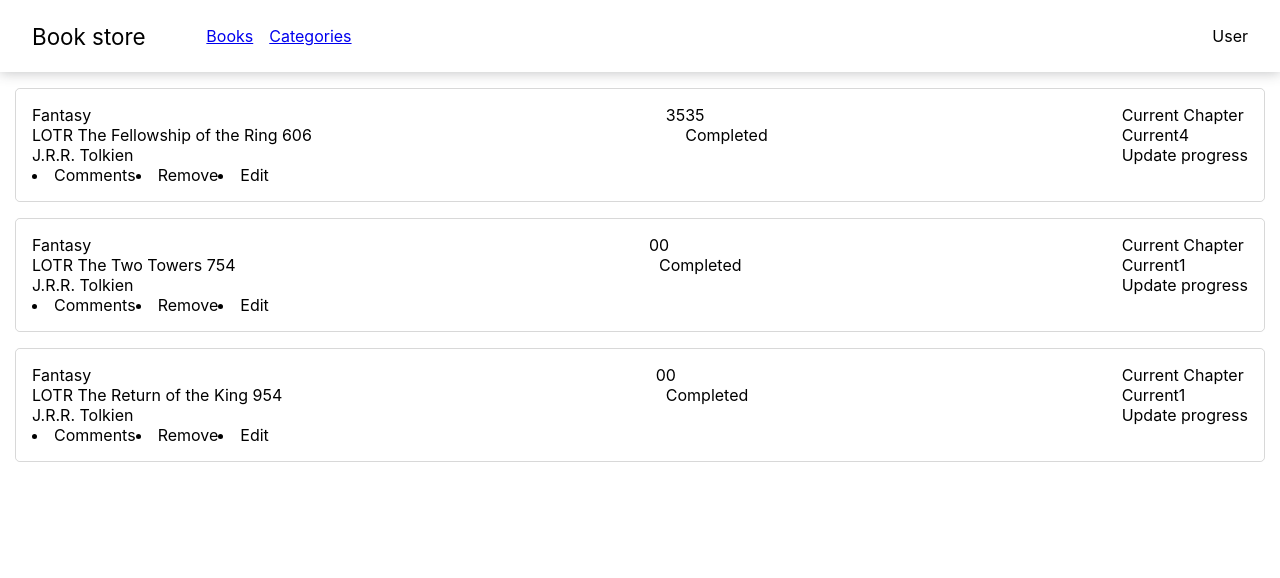
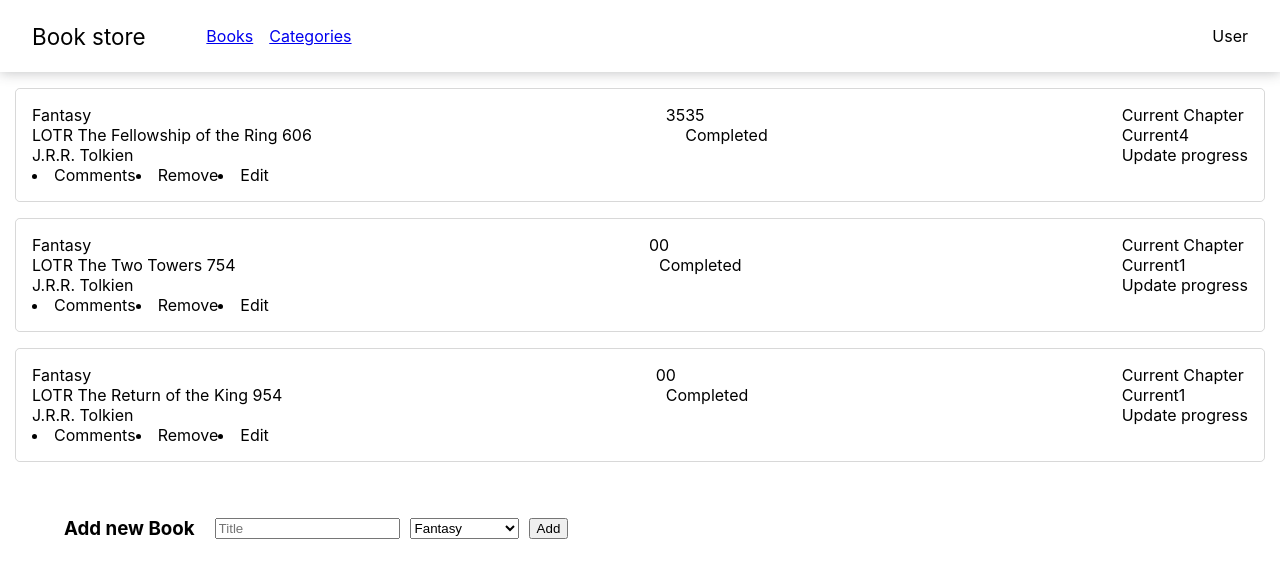
Before and after one commit to marijanbrvar/book_store_react, a React (Create React App) app: page / in a window 1280 px wide. Shown: the top 578 px of the page. Built offline with nearby package versions, Linux system fonts and the light colour scheme.

Commit message:
Add add new book form

```diff
--- /dev/null
+++ b/src/components/AddNewBook.js
@@ -0,0 +1,47 @@
+import React from 'react';
+import { useDispatch } from 'react-redux';
+import { addBook } from '../redux/books';
+import './addNewBook.css';
+
+const AddNewBook = () => {
+  const dispatch = useDispatch();
+  const options = ['Fantasy', 'Philosophy', 'ScienceFiction'];
+  const category = options.map((o) => (
+    <option key={o}>{o}</option>
+  ));
+
+  return (
+    <div className="new-book">
+      <div>
+        <h3>Add new Book</h3>
+      </div>
+      <div>
+        <form
+          onSubmit={(e) => {
+            const form = document.querySelector('FORM');
+            e.preventDefault();
+            const book = {
+              title: form.title.value,
+              category: form.category.value,
+              pages: 100,
+              author: 'NA',
+              completed: 0,
+              chapter: 0,
+            };
+
+            dispatch(addBook(book));
+          }}
+        >
+          <input type="text" name="title" placeholder="Title" required />
+          <select name="category" required>
+            {category}
+          </select>
+
+          <button type="submit" className="submitBtn">Add</button>
+        </form>
+      </div>
+    </div>
+  );
+};
+
+export default AddNewBook;
--- a/src/components/Books.js
+++ b/src/components/Books.js
@@ -1,10 +1,11 @@
 import React from 'react';
 import { useSelector } from 'react-redux';
 import Book from './Book';
+import AddNewBook from './AddNewBook';
 
 const Books = () => {
   const state = useSelector((state) => state);
-  const books = state.books.map((book) => (
+  const bookList = state.books.map((book) => (
     <div key={book.id}>
       <Book
         title={book.title}
@@ -17,7 +18,12 @@
     </div>
   ));
 
-  return books;
+  return (
+    <>
+      {bookList}
+      <AddNewBook />
+    </>
+  );
 };
 
 export default Books;
--- /dev/null
+++ b/src/components/addNewBook.css
@@ -0,0 +1,23 @@
+.new-book {
+  display: flex;
+  align-items: center;
+  gap: 20px;
+  padding: 20px 20px;
+  width: 90%;
+  margin: 0 auto;
+}
+
+form {
+  display: flex;
+  gap: 10px;
+}
+
+.new-book-title {
+  flex-grow: 2;
+  height: 30px;
+}
+
+.new-book-cat,
+.submit-btn {
+  flex-grow: 1;
+}
```
